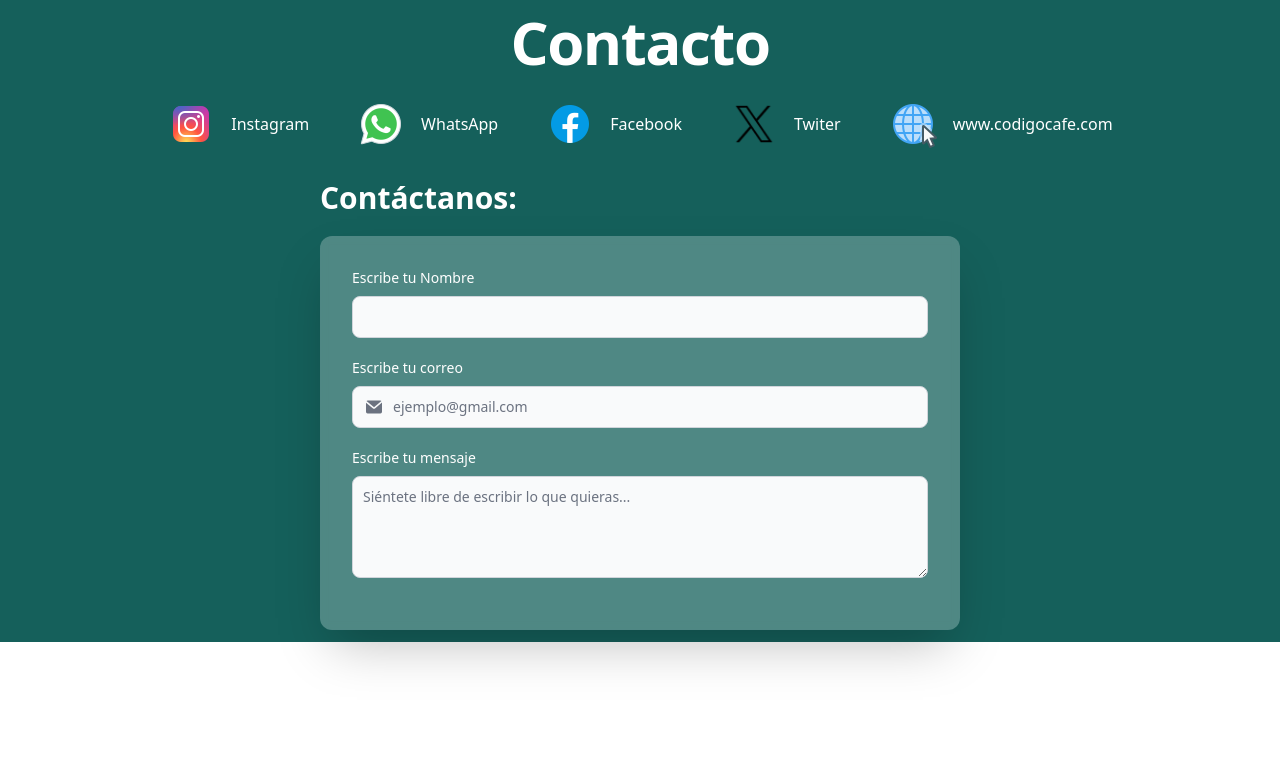
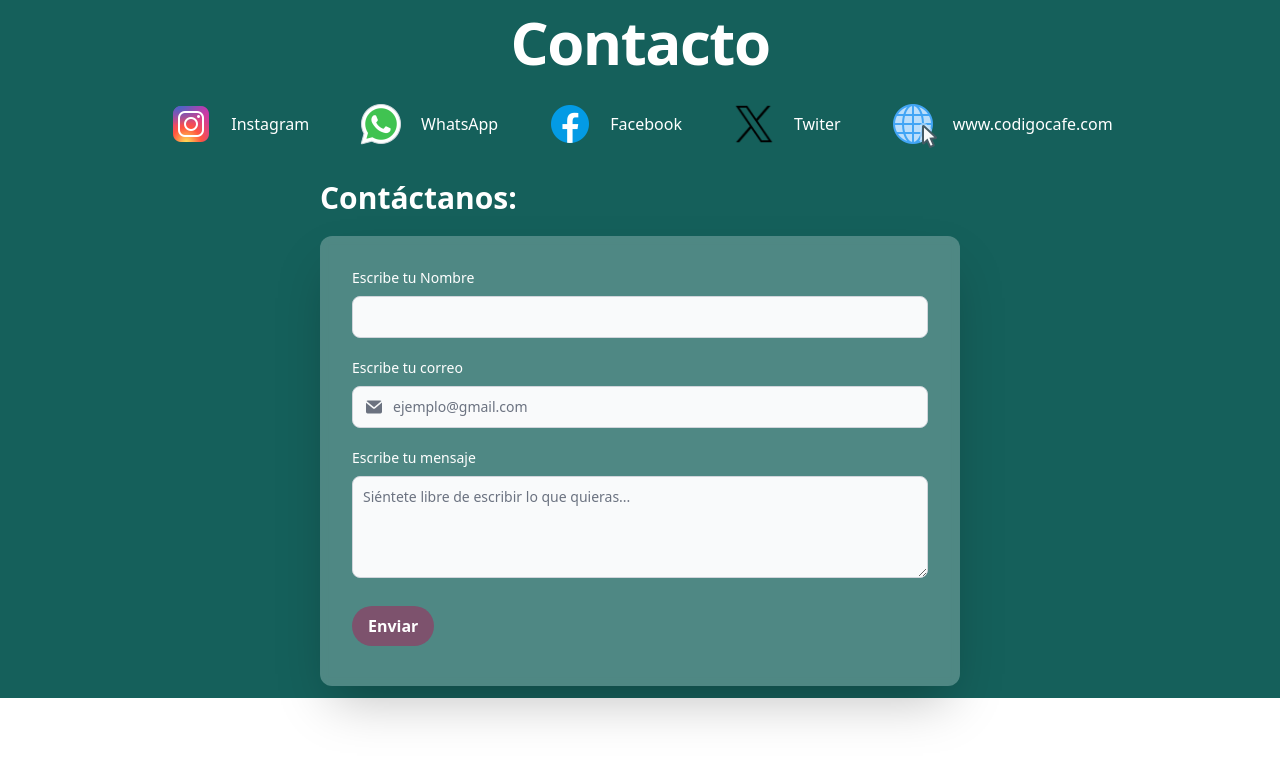
Before and after one commit to Leonardo-Valtorta/codigo-cafe, a Next.js app: page /contact in a window 1280 px wide. Shown: the top 760 px of the page. Built offline with nearby package versions, Linux system fonts and the light colour scheme; a web font is replaced by a local one.

Commit message:
Se agregó el botón al Formulario Contact

```diff
--- a/src/components/FormContact.js
+++ b/src/components/FormContact.js
@@ -1,3 +1,5 @@
+import PillButton from "./buttons/PillButton";
+
 function htmlFormContact() {
   return (
     <>
@@ -59,7 +61,9 @@ function htmlFormContact() {
           ></textarea>
         </div>
         {/* Debe ir el componente Botón ↓ */}
-
+        <PillButton className="bg-Btn-Agregar hover:bg-pink-900">
+            Enviar
+        </PillButton>
       </htmlForm>
     </>
   );
```
